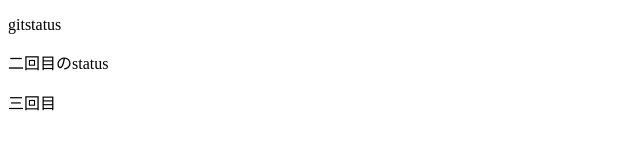
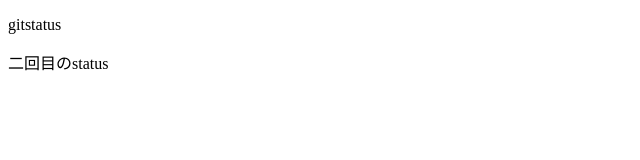
Before and after one commit to taka453/git_tutorial, a plain HTML site: page index.html in a window 1280 px wide. Shown: the full height of the page, 0-640 px from the left. Drawn offline with Linux system fonts and the light colour scheme.

```diff
--- a/index.html
+++ b/index.html
@@ -7,6 +7,5 @@
 <body>
     <p>gitstatus</p>
     <p>二回目のstatus</p>
-    <p>三回目</p>
 </body>
 </html>
```
